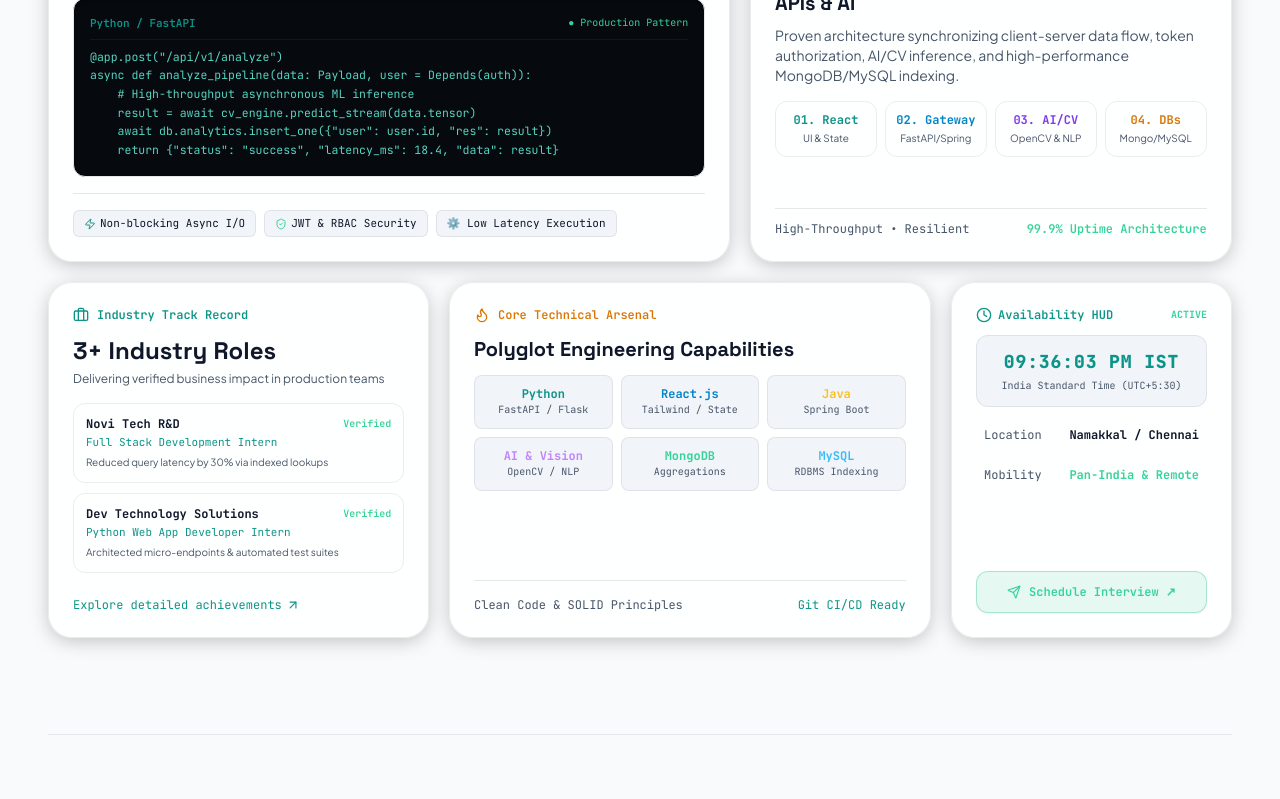
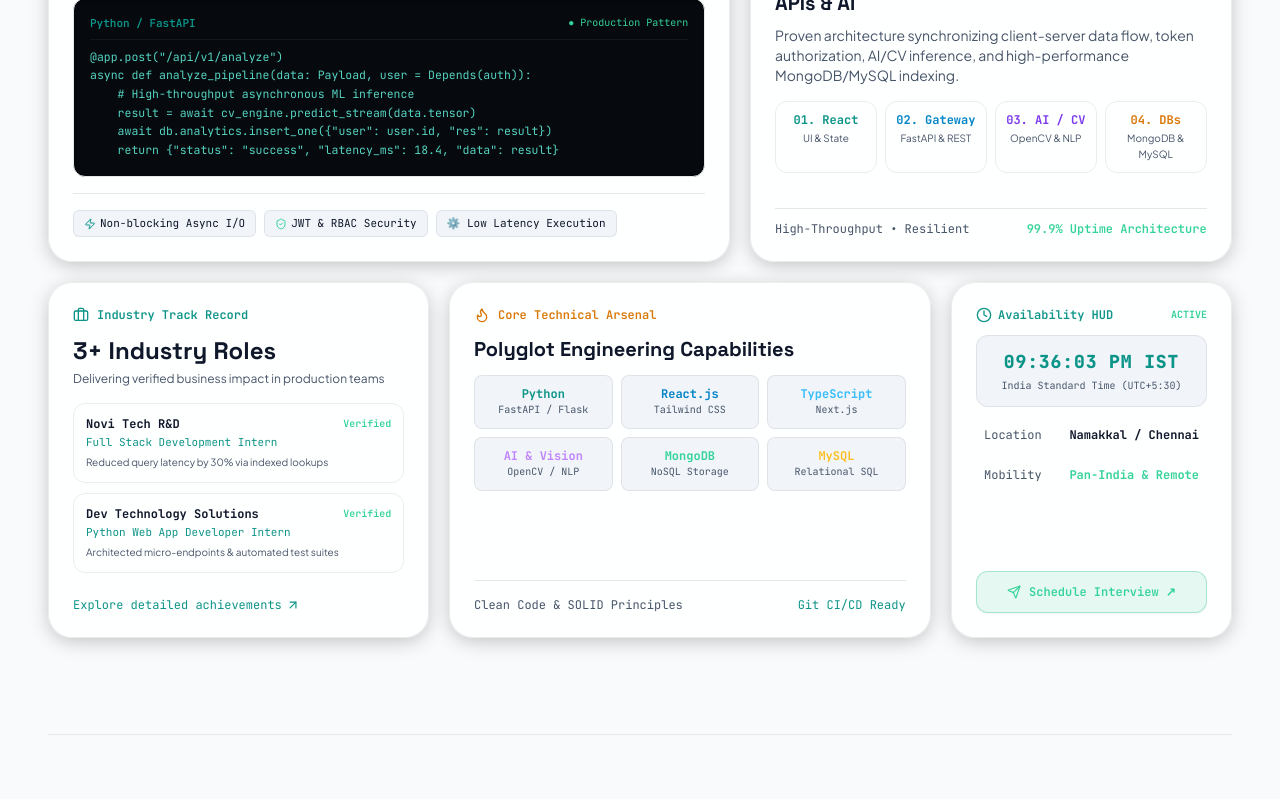
Before and after one commit to apugazh61-debug/Pugazh-Portfolio, a React (Vite) app: page / in a window 1280 px wide. Shown: the part 1220-2019 px from the top of the page. Built offline with nearby package versions, Linux system fonts and the light colour scheme.

Commit message:
chore: clean up technical skills removing C/C++, Java, brackets, and clutter for a sleek minimalist chip layout

```diff
--- a/src/components/BentoGrid.jsx
+++ b/src/components/BentoGrid.jsx
@@ -23,18 +23,14 @@ async def analyze_pipeline(data: Payload, user = Depends(auth)):
   return data;
 };`,
   },
-  springboot: {
-    lang: 'Java / Spring Boot',
-    code: `@RestController
-@RequestMapping("/api/v2/warehouse")
-public class InventoryController {
-  @Autowired private StockService stockService;
+  nextjs: {
+    lang: 'TypeScript / Next.js',
+    code: `export async function GET(req: Request) {
+  const session = await getServerSession(authOptions);
+  if (!session) return new Response('Unauthorized', { status: 401 });
 
-  @PostMapping("/audit/batch")
-  @PreAuthorize("hasRole('ADMIN')")
-  public ResponseEntity<AuditReport> processBatch(@RequestBody List<Item> items) {
-    return ResponseEntity.ok(stockService.syncLedger(items));
-  }
+  const metrics = await db.collection('analytics').find({}).limit(50).toArray();
+  return Response.json({ status: 'ok', data: metrics });
 }`,
   },
   ai: {
@@ -177,15 +173,15 @@ export default function BentoGrid() {
               </div>
               <div className="p-2.5 rounded-xl bg-theme-surface-2/90 border border-theme-border text-center">
                 <div className="font-mono text-xs font-bold text-theme-accent-cyan">02. Gateway</div>
-                <div className="text-[10px] text-theme-muted mt-0.5">FastAPI/Spring</div>
+                <div className="text-[10px] text-theme-muted mt-0.5">FastAPI &amp; REST</div>
               </div>
               <div className="p-2.5 rounded-xl bg-theme-surface-2/90 border border-theme-border text-center">
-                <div className="font-mono text-xs font-bold text-theme-accent-purple">03. AI/CV</div>
+                <div className="font-mono text-xs font-bold text-theme-accent-purple">03. AI / CV</div>
                 <div className="text-[10px] text-theme-muted mt-0.5">OpenCV &amp; NLP</div>
               </div>
               <div className="p-2.5 rounded-xl bg-theme-surface-2/90 border border-theme-border text-center">
                 <div className="font-mono text-xs font-bold text-theme-warm">04. DBs</div>
-                <div className="text-[10px] text-theme-muted mt-0.5">Mongo/MySQL</div>
+                <div className="text-[10px] text-theme-muted mt-0.5">MongoDB &amp; MySQL</div>
               </div>
             </div>
           </div>
@@ -256,11 +252,11 @@ export default function BentoGrid() {
               </div>
               <div className="p-2.5 rounded-lg bg-theme-surface-2 border border-theme-border text-center">
                 <div className="text-theme-accent-cyan font-bold">React.js</div>
-                <div className="text-[10px] text-theme-muted">Tailwind / State</div>
+                <div className="text-[10px] text-theme-muted">Tailwind CSS</div>
               </div>
               <div className="p-2.5 rounded-lg bg-theme-surface-2 border border-theme-border text-center">
-                <div className="text-amber-400 font-bold">Java</div>
-                <div className="text-[10px] text-theme-muted">Spring Boot</div>
+                <div className="text-sky-400 font-bold">TypeScript</div>
+                <div className="text-[10px] text-theme-muted">Next.js</div>
               </div>
               <div className="p-2.5 rounded-lg bg-theme-surface-2 border border-theme-border text-center">
                 <div className="text-purple-400 font-bold">AI &amp; Vision</div>
@@ -268,11 +264,11 @@ export default function BentoGrid() {
               </div>
               <div className="p-2.5 rounded-lg bg-theme-surface-2 border border-theme-border text-center">
                 <div className="text-emerald-400 font-bold">MongoDB</div>
-                <div className="text-[10px] text-theme-muted">Aggregations</div>
+                <div className="text-[10px] text-theme-muted">NoSQL Storage</div>
               </div>
               <div className="p-2.5 rounded-lg bg-theme-surface-2 border border-theme-border text-center">
-                <div className="text-sky-400 font-bold">MySQL</div>
-                <div className="text-[10px] text-theme-muted">RDBMS Indexing</div>
+                <div className="text-amber-400 font-bold">MySQL</div>
+                <div className="text-[10px] text-theme-muted">Relational SQL</div>
               </div>
             </div>
           </div>
--- a/src/components/Skills.jsx
+++ b/src/components/Skills.jsx
@@ -9,14 +9,7 @@ const skillDecks = [
     accentColor: 'text-teal-400',
     borderColor: 'hover:border-teal-500/50',
     glowColor: 'bg-teal-500/10',
-    skills: [
-      { name: 'Python', level: 'Advanced' },
-      { name: 'Java', level: 'Advanced' },
-      { name: 'JavaScript ES6+', level: 'Advanced' },
-      { name: 'HTML5 / Modern CSS', level: 'Expert' },
-      { name: 'C / C++', level: 'Proficient' },
-      { name: 'SQL', level: 'Advanced' },
-    ],
+    skills: ['Python', 'JavaScript (ES6+)', 'TypeScript', 'SQL', 'HTML5 & CSS3'],
   },
   {
     title: 'Frameworks & Full Stack',
@@ -25,46 +18,25 @@ const skillDecks = [
     accentColor: 'text-sky-400',
     borderColor: 'hover:border-sky-500/50',
     glowColor: 'bg-sky-500/10',
-    skills: [
-      { name: 'React.js 18', level: 'Advanced' },
-      { name: 'FastAPI', level: 'Advanced' },
-      { name: 'Spring Boot', level: 'Proficient' },
-      { name: 'Flask', level: 'Advanced' },
-      { name: 'Tailwind CSS', level: 'Expert' },
-      { name: 'Vite / Webpack', level: 'Advanced' },
-    ],
+    skills: ['React.js', 'FastAPI', 'Flask', 'Tailwind CSS', 'Next.js', 'Vite'],
   },
   {
-    title: 'Databases & Security',
-    category: 'Architecture & Cloud',
+    title: 'Databases & Cloud',
+    category: 'Data & Architecture',
     icon: Database,
     accentColor: 'text-amber-400',
     borderColor: 'hover:border-amber-500/50',
     glowColor: 'bg-amber-500/10',
-    skills: [
-      { name: 'MongoDB (Aggregations)', level: 'Advanced' },
-      { name: 'MySQL (JPA / Indexing)', level: 'Advanced' },
-      { name: 'JWT & RBAC Security', level: 'Expert' },
-      { name: 'RESTful API Architecture', level: 'Expert' },
-      { name: 'AWS Cloud (EC2 / S3)', level: 'Practitioner' },
-      { name: 'Hibernate / ORM', level: 'Advanced' },
-    ],
+    skills: ['MongoDB', 'MySQL', 'JWT & RBAC Auth', 'REST APIs', 'AWS Cloud'],
   },
   {
-    title: 'AI, Vision & DevOps',
-    category: 'Intelligence & Tooling',
+    title: 'AI, Vision & Tooling',
+    category: 'Intelligence & DevOps',
     icon: Brain,
     accentColor: 'text-purple-400',
     borderColor: 'hover:border-purple-500/50',
     glowColor: 'bg-purple-500/10',
-    skills: [
-      { name: 'OpenCV (Video / CV)', level: 'Proficient' },
-      { name: 'Pandas & NumPy', level: 'Advanced' },
-      { name: 'Git / GitHub CI', level: 'Advanced' },
-      { name: 'Postman Test Suites', level: 'Expert' },
-      { name: 'Linux / Shell Scripting', level: 'Advanced' },
-      { name: 'Computer Vision ML', level: 'Proficient' },
-    ],
+    skills: ['OpenCV', 'Deep Learning', 'Pandas & NumPy', 'Git & GitHub', 'Postman', 'Linux'],
   },
 ];
 
@@ -83,11 +55,11 @@ export default function Skills() {
         </div>
         <div className="font-mono text-xs text-theme-muted bg-theme-surface-2/80 px-3 py-1.5 rounded-xl border border-theme-border flex items-center gap-2 self-start sm:self-auto">
           <span className="w-1.5 h-1.5 rounded-full bg-theme-accent animate-pulse"></span>
-          <span>20+ Production Technologies</span>
+          <span>Core Engineering Stack</span>
         </div>
       </div>
 
-      {/* Compact 4-Card Grid */}
+      {/* Clean & Smart 4-Card Grid */}
       <div className="grid grid-cols-1 md:grid-cols-2 lg:grid-cols-4 gap-4 sm:gap-5">
         {skillDecks.map((deck, idx) => {
           const Icon = deck.icon;
@@ -113,20 +85,15 @@ export default function Skills() {
                   </div>
                 </div>
 
-                {/* Compact Skills Badges Grid */}
-                <div className="flex flex-wrap gap-1.5 font-mono text-xs">
-                  {deck.skills.map((s, sIdx) => (
+                {/* Minimalist Smart Chips */}
+                <div className="flex flex-wrap gap-2 font-mono text-xs">
+                  {deck.skills.map((skill, sIdx) => (
                     <div
                       key={sIdx}
-                      className="px-2.5 py-1.5 rounded-lg bg-theme-surface-2/80 border border-theme-border/80 hover:border-theme-accent/60 hover:bg-theme-surface transition-all flex items-center justify-between gap-2 w-full"
+                      className="px-3 py-1.5 rounded-xl bg-theme-surface-2/90 border border-theme-border hover:border-theme-accent/60 hover:bg-theme-surface transition-all flex items-center gap-1.5 shadow-sm text-theme-text group/chip cursor-default"
                     >
-                      <span className="text-xs font-semibold text-theme-text flex items-center gap-1.5">
-                        <span className="w-1 h-1 rounded-full bg-theme-accent"></span>
-                        <span>{s.name}</span>
-                      </span>
-                      <span className="text-[9px] font-mono uppercase text-theme-muted tracking-wider bg-theme-surface px-1.5 py-0.5 rounded border border-theme-border/60">
-                        {s.level}
-                      </span>
+                      <span className="w-1.5 h-1.5 rounded-full bg-theme-accent group-hover/chip:scale-125 transition-transform"></span>
+                      <span className="font-semibold text-xs">{skill}</span>
                     </div>
                   ))}
                 </div>
```
